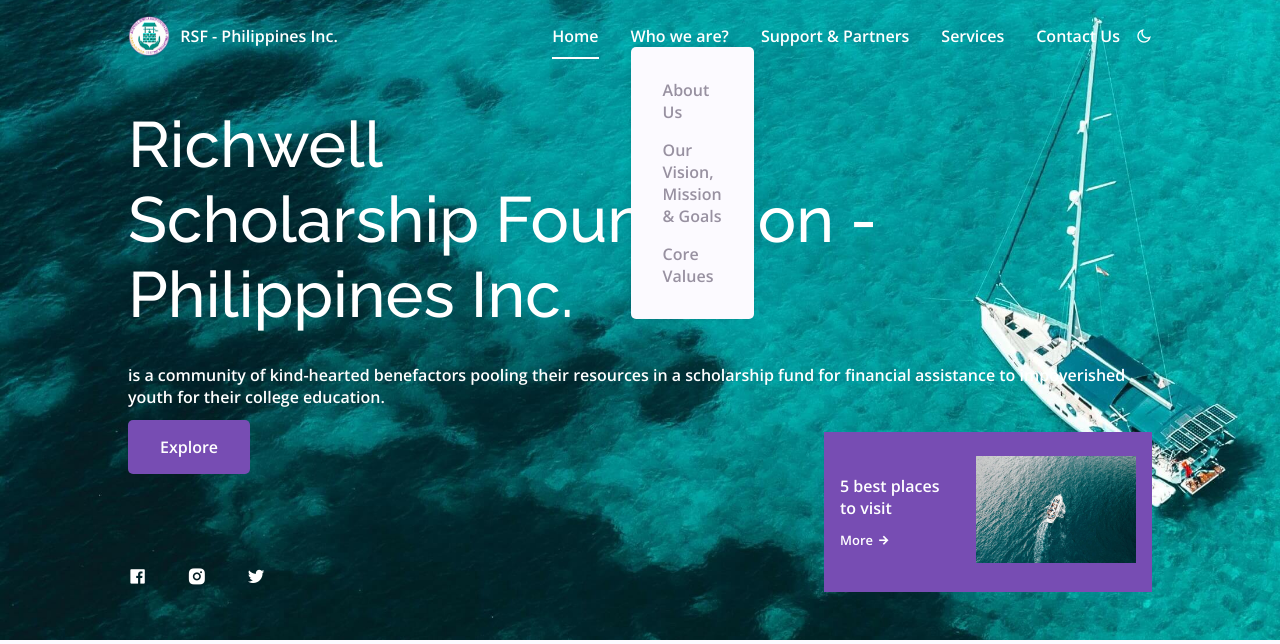
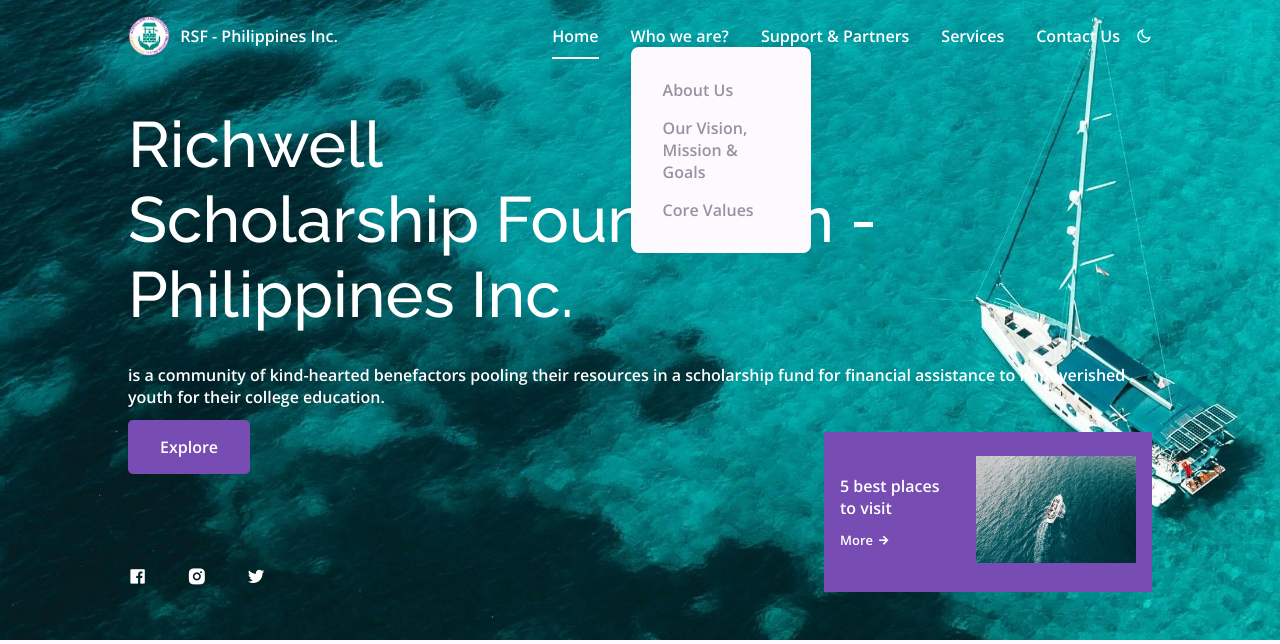
Before and after one commit to RSFPHILSINC/rsfphils, a PHP site: page / in a window 1280 px wide, after a click on "Who we are?". Shown: the top 644 px of the page. Run offline with PHP 8.4, Linux system fonts and the light colour scheme.

Commit message:
Update styles.css

```diff
--- a/assets/css/styles.css
+++ b/assets/css/styles.css
@@ -342,8 +342,9 @@ input {
   left: 0;
   background-color: var(--body-color);
   padding: 1.5rem;
-  border-radius: 5px;
-  box-shadow: 0 0 10px rgba(0, 0, 0, 0.1);
+  border-radius: 8px;
+  box-shadow: 0 0 14px rgba(0, 0, 0, 0.1);
+  min-width: 180px;
 }
 
 .show-dropdown {
```
